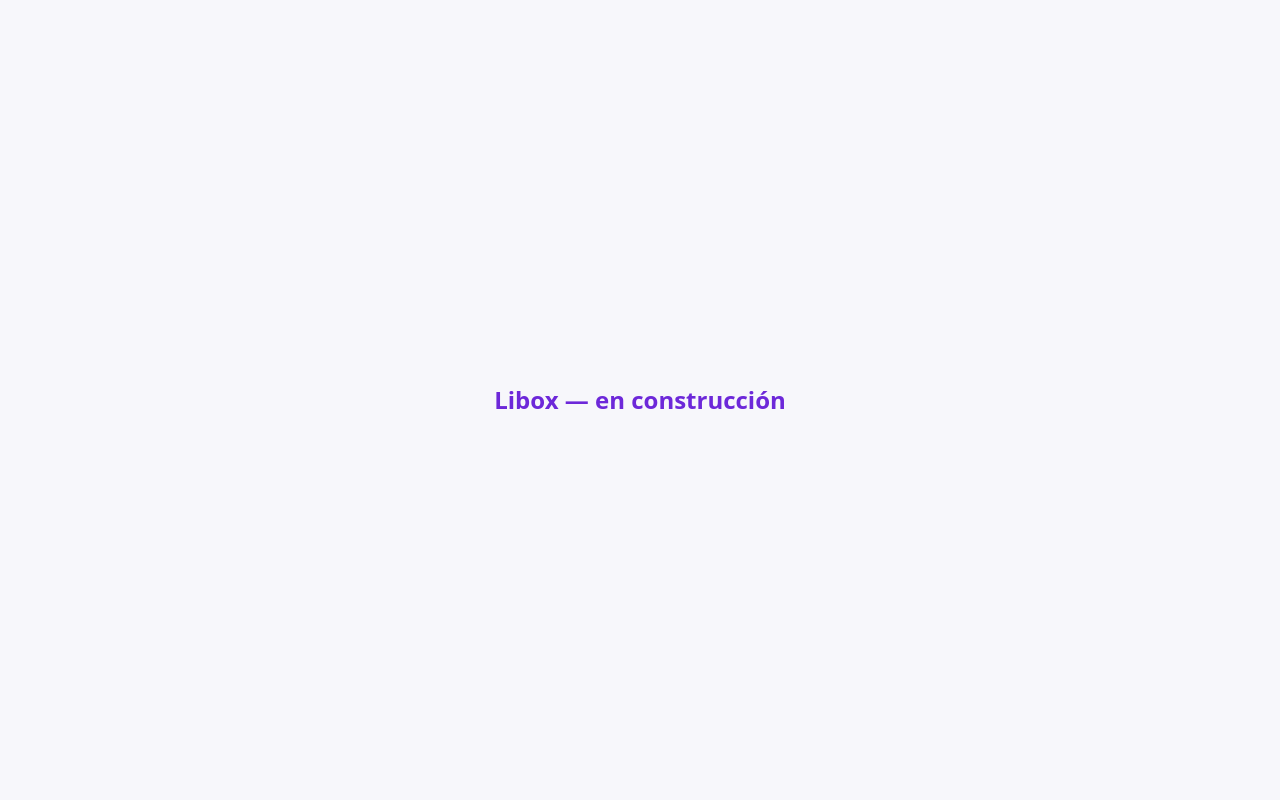
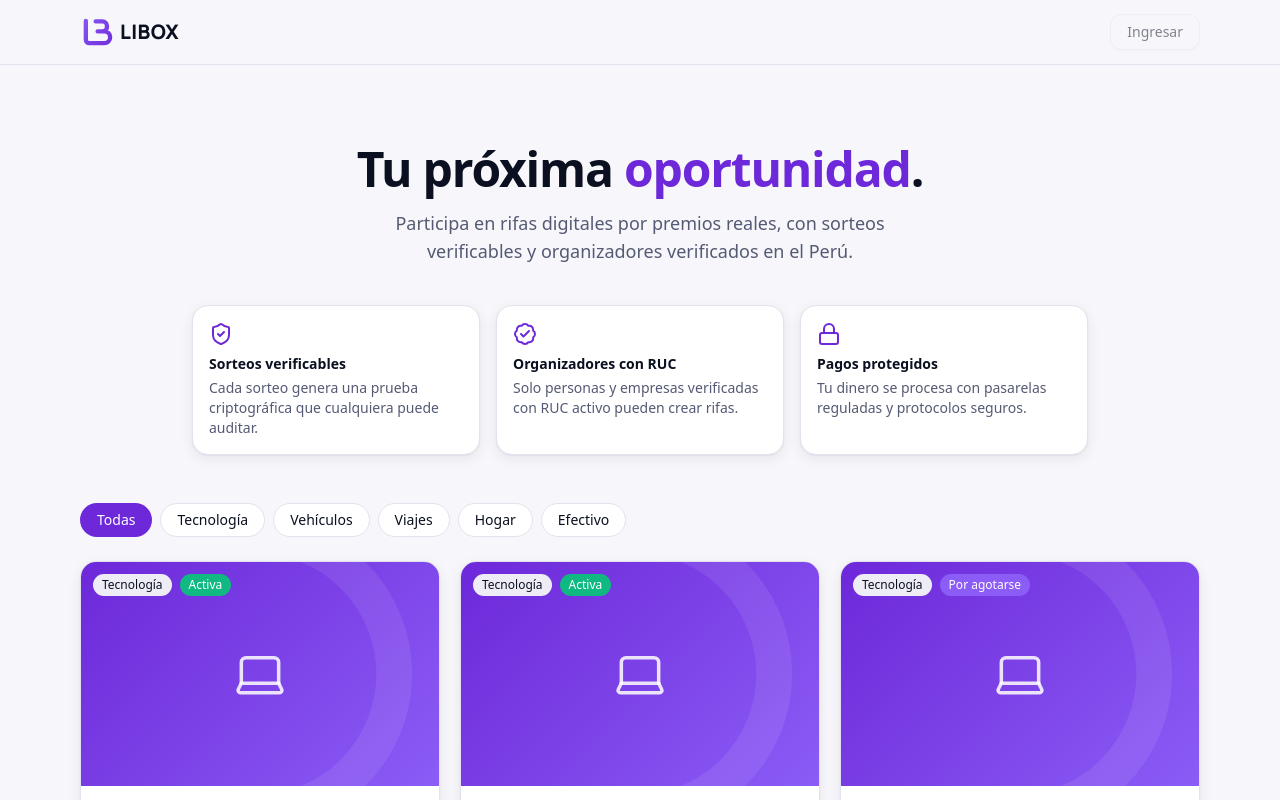
Before and after one commit to liboxapp/libox, a Next.js app: page / in a window 1280 px wide. Shown: the top 800 px of the page. Built offline with nearby package versions, Linux system fonts and the light colour scheme.

Commit message:
feat(app): home con hero, sellos de confianza y catálogo filtrable

```diff
--- a/src/app/page.tsx
+++ b/src/app/page.tsx
@@ -1,7 +1,57 @@
+import { BadgeCheck, ShieldCheck, Lock } from 'lucide-react';
+import { CatalogSection } from '@/components/catalog-section';
+import { SiteFooter } from '@/components/site-footer';
+import { SiteHeader } from '@/components/site-header';
+import { mockRaffles } from '@/lib/mock/raffles';
+
+const TRUST_SEALS = [
+  {
+    icon: ShieldCheck,
+    title: 'Sorteos verificables',
+    text: 'Cada sorteo genera una prueba criptográfica que cualquiera puede auditar.',
+  },
+  {
+    icon: BadgeCheck,
+    title: 'Organizadores con RUC',
+    text: 'Solo personas y empresas verificadas con RUC activo pueden crear rifas.',
+  },
+  {
+    icon: Lock,
+    title: 'Pagos protegidos',
+    text: 'Tu dinero se procesa con pasarelas reguladas y protocolos seguros.',
+  },
+];
+
 export default function HomePage() {
   return (
-    <main className="flex min-h-screen items-center justify-center">
-      <h1 className="text-2xl font-extrabold text-primary">Libox — en construcción</h1>
-    </main>
+    <>
+      <SiteHeader />
+      <main>
+        <section className="mx-auto w-full max-w-6xl px-4 pb-12 pt-14 text-center sm:pt-20">
+          <h1 className="mx-auto max-w-2xl text-4xl font-extrabold tracking-tight sm:text-5xl">
+            Tu próxima <span className="text-primary">oportunidad</span>.
+          </h1>
+          <p className="mx-auto mt-4 max-w-xl text-lg text-muted-foreground">
+            Participa en rifas digitales por premios reales, con sorteos
+            verificables y organizadores verificados en el Perú.
+          </p>
+          <ul className="mx-auto mt-10 grid max-w-4xl grid-cols-1 gap-4 text-left sm:grid-cols-3">
+            {TRUST_SEALS.map((seal) => (
+              <li
+                key={seal.title}
+                className="rounded-lg border border-border bg-card p-4"
+                style={{ boxShadow: 'var(--shadow-card)' }}
+              >
+                <seal.icon aria-hidden="true" className="h-6 w-6 text-primary" />
+                <h2 className="mt-2 text-sm font-bold">{seal.title}</h2>
+                <p className="mt-1 text-sm text-muted-foreground">{seal.text}</p>
+              </li>
+            ))}
+          </ul>
+        </section>
+        <CatalogSection raffles={mockRaffles} />
+      </main>
+      <SiteFooter />
+    </>
   );
 }
--- /dev/null
+++ b/src/components/catalog-section.tsx
@@ -0,0 +1,54 @@
+'use client';
+
+import { useState } from 'react';
+import { RaffleCard } from '@/components/raffle-card';
+import { CATEGORY_LABELS, RAFFLE_CATEGORIES, type Raffle, type RaffleCategory } from '@/lib/raffle';
+import { cn } from '@/lib/utils';
+
+type Filter = RaffleCategory | 'todas';
+
+export function CatalogSection({ raffles }: { raffles: Raffle[] }) {
+  const [filter, setFilter] = useState<Filter>('todas');
+  const visible = filter === 'todas' ? raffles : raffles.filter((r) => r.category === filter);
+  const options: { value: Filter; label: string }[] = [
+    { value: 'todas', label: 'Todas' },
+    ...RAFFLE_CATEGORIES.map((c) => ({ value: c as Filter, label: CATEGORY_LABELS[c] })),
+  ];
+
+  return (
+    <section aria-label="Catálogo de rifas" className="mx-auto w-full max-w-6xl px-4">
+      <div role="group" aria-label="Filtrar por categoría" className="flex flex-wrap gap-2">
+        {options.map((option) => (
+          <button
+            key={option.value}
+            type="button"
+            aria-pressed={filter === option.value}
+            onClick={() => setFilter(option.value)}
+            className={cn(
+              'rounded-full border px-4 py-1.5 text-sm font-medium transition-[transform,opacity] duration-150',
+              'hover:opacity-90 focus-visible:outline-2 focus-visible:outline-offset-2 focus-visible:outline-ring active:scale-95',
+              filter === option.value
+                ? 'border-transparent bg-primary text-primary-foreground'
+                : 'border-border bg-card text-foreground',
+            )}
+          >
+            {option.label}
+          </button>
+        ))}
+      </div>
+      {visible.length === 0 ? (
+        <p className="mt-10 text-center text-muted-foreground">
+          No hay rifas en esta categoría por ahora.
+        </p>
+      ) : (
+        <ul className="mt-6 grid grid-cols-1 gap-5 sm:grid-cols-2 lg:grid-cols-3">
+          {visible.map((raffle) => (
+            <li key={raffle.id}>
+              <RaffleCard raffle={raffle} />
+            </li>
+          ))}
+        </ul>
+      )}
+    </section>
+  );
+}
```
